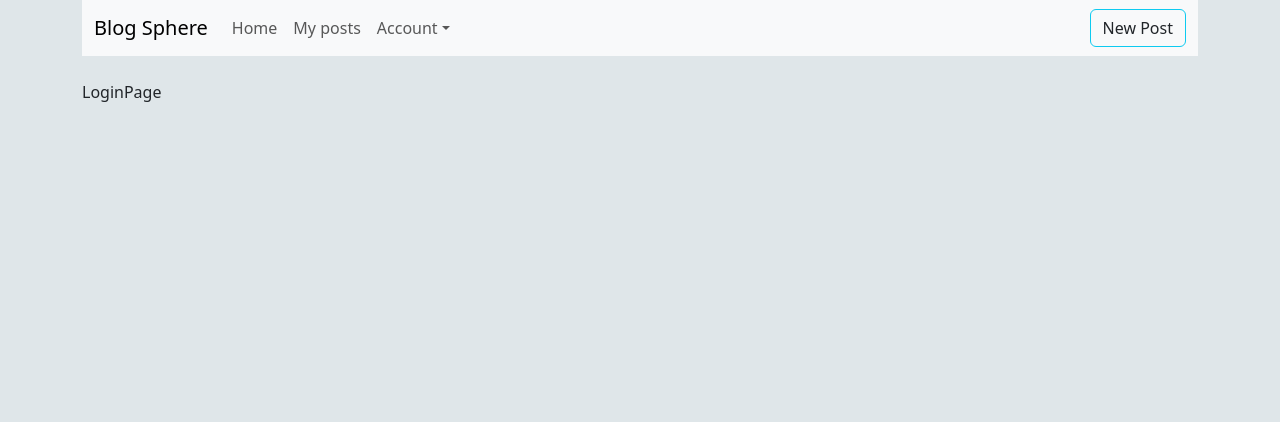
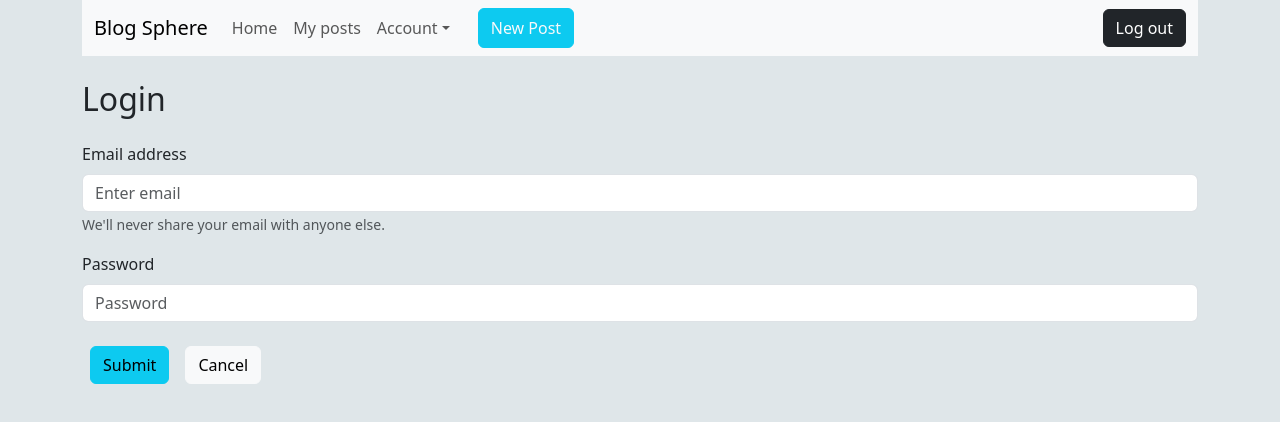
Before and after one commit to ruslansymonenko/blog-sphere, a React (Create React App) app in the folder client/: page /login in a window 1280 px wide. Shown: the top 422 px of the page. Built offline with nearby package versions, Linux system fonts and the light colour scheme.

Commit message:
created login page, added alerts for showing system messages

```diff
--- a/client/package.json
+++ b/client/package.json
@@ -15,6 +15,7 @@
     "react-redux": "^8.1.2",
     "react-router-dom": "^6.15.0",
     "react-scripts": "5.0.1",
+    "react-toastify": "^9.1.3",
     "web-vitals": "^2.1.4"
   },
   "scripts": {
--- a/client/src/App.js
+++ b/client/src/App.js
@@ -1,5 +1,7 @@
 import { lazy } from "react";
 import { Route, Routes } from 'react-router-dom';
+import { ToastContainer } from 'react-toastify';
+  import 'react-toastify/dist/ReactToastify.css';
 
 import 'bootstrap/dist/css/bootstrap.min.css';
 
@@ -13,9 +15,6 @@ const PostPage = lazy(() => import('./pages/PostPage/PostPage'));
 const RegisterPage = lazy(() => import('./pages/RegisterPage/RegisterPage'));
 const LoginPage = lazy(() => import('./pages/LoginPage/LoginPage'));
 
-
-
-
 function App() {
   return (
     <div className="App">
@@ -28,6 +27,8 @@ function App() {
           <Route path="/post/:id" element={<PostPage/>}/>
         </Route>
       </Routes>
+
+      <ToastContainer position="bottom-right"/>
     </div>
   );
 }
--- a/client/src/layout/Header/Header.js
+++ b/client/src/layout/Header/Header.js
@@ -27,9 +27,17 @@ function Header () {
                 Sing up
               </NavDropdown.Item>
             </NavDropdown>
+            <Button
+              variant="info"
+              style={{marginLeft: '20px'}}
+            >
+              <Link className="text-decoration-none text-light fw-medium" to={'/newpost'}>New Post</Link>
+            </Button>{' '}
           </Nav>
-          <Button variant="outline-info">
-            <Link className="text-decoration-none text-dark fw-medium" to={'/newpost'}>New Post</Link>
+          <Button
+            variant="dark"
+          >
+            Log out
           </Button>{' '}
         </Container>
       </Navbar>
--- a/client/src/pages/LoginPage/LoginPage.js
+++ b/client/src/pages/LoginPage/LoginPage.js
@@ -1,8 +1,86 @@
+import { useEffect, useState } from 'react';
+import { useDispatch, useSelector } from 'react-redux';
+import { toast } from 'react-toastify';
+
+import { registerUser } from '../../store/slices/authSlice';
+
 import { Container } from 'react-bootstrap';
+import Button from 'react-bootstrap/Button';
+import Form from 'react-bootstrap/Form';
 
 const LoginPage = () => {
+  const [email, setEmail] = useState('');
+  const [password, setPassword] = useState('');
+  const {status} = useSelector(state => state.auth);
+  const dispatch = useDispatch();
+
+  const clearForm = () => {
+    setEmail('');
+    setPassword('');
+  };
+
+  const handleSubmit = (event) => {
+    event.preventDefault();
+
+    if(email && password) {
+
+    } else {
+      toast.error('Please fill all inputs');
+    }
+  };
+
+  const handleCancel = (event) => {
+    event.preventDefault();
+    clearForm();
+  };
+
+  useEffect(() => {
+    toast(status);
+  }, [status]);
+
   return (
-    <Container>LoginPage</Container>
+    <Container>
+      <Form>
+        <h2 className="mb-4">Login</h2>
+        <Form.Group className="mb-3" controlId="formBasicEmail">
+          <Form.Label>Email address</Form.Label>
+          <Form.Control
+            type="email"
+            placeholder="Enter email"
+            value={email}
+            onChange={(e) => setEmail(e.target.value)}
+          />
+          <Form.Text className="text-muted">
+            We'll never share your email with anyone else.
+          </Form.Text>
+        </Form.Group>
+
+        <Form.Group className="mb-3" controlId="formBasicPassword">
+          <Form.Label>Password</Form.Label>
+          <Form.Control
+            type="password"
+            placeholder="Password"
+            value={password}
+            onChange={(e) => setPassword(e.target.value)}
+            />
+        </Form.Group>
+        <Button
+          className="m-2"
+          variant="info"
+          type="submit"
+          onClick={handleSubmit}
+        >
+          Submit
+        </Button>
+        <Button
+          className="m-2"
+          variant="light"
+          onClick={handleCancel}
+        >
+          Cancel
+        </Button>
+      </Form>
+    </Container>
   )
 }
 
--- a/client/src/pages/RegisterPage/RegisterPage.js
+++ b/client/src/pages/RegisterPage/RegisterPage.js
@@ -1,8 +1,9 @@
-import { useState } from 'react';
-import { useDispatch } from 'react-redux';
+import { useEffect, useState } from 'react';
+import { useDispatch, useSelector } from 'react-redux';
+import { toast } from 'react-toastify';
+
 
 import { registerUser } from '../../store/slices/authSlice';
-
 import authFormValidation from '../../helpers/authFormValidation';
 
 import { Container } from 'react-bootstrap';
@@ -13,6 +14,7 @@ const RegisterPage = () => {
   const [name, setName] = useState('');
   const [email, setEmail] = useState('');
   const [password, setPassword] = useState('');
+  const {status} = useSelector(state => state.auth);
   const dispatch = useDispatch();
 
   const clearForm = () => {
@@ -31,11 +33,10 @@ const RegisterPage = () => {
         dispatch(registerUser({name, email, password}));
         clearForm();
       } catch (error) {
-        console.log(error)
+        toast.error(error.message);
       }
     } else {
-      console.log('No');
-      console.log(formValidation.message);
+      toast.error(formValidation.message);
     }
   };
 
@@ -44,9 +45,14 @@ const RegisterPage = () => {
     clearForm();
   };
 
+  useEffect(() => {
+    toast(status);
+  }, [status]);
+
   return (
     <Container>
       <Form>
+        <h2 className="mb-4">Registration</h2>
         <Form.Group className="mb-3">
           <Form.Label>Name</Form.Label>
           <Form.Control
@@ -80,7 +86,7 @@ const RegisterPage = () => {
         </Form.Group>
         <Button
           className="m-2"
-          variant="primary"
+          variant="info"
           type="submit"
           onClick={handleSubmit}
         >
--- a/client/src/store/slices/authSlice.js
+++ b/client/src/store/slices/authSlice.js
@@ -2,7 +2,6 @@ import { createSlice, createAsyncThunk } from '@reduxjs/toolkit';
 import axios from '../../utils/axios';
 
 export const registerUser = createAsyncThunk('auth/registerUser', async ({name, email, password}) => {
-  console.log(name, email, password);
   try{
     const { data } = await axios.post('/auth/register', {
       name,
```
Also changed, not shown: 2 other files (tests, documents, lock files or other folders).
